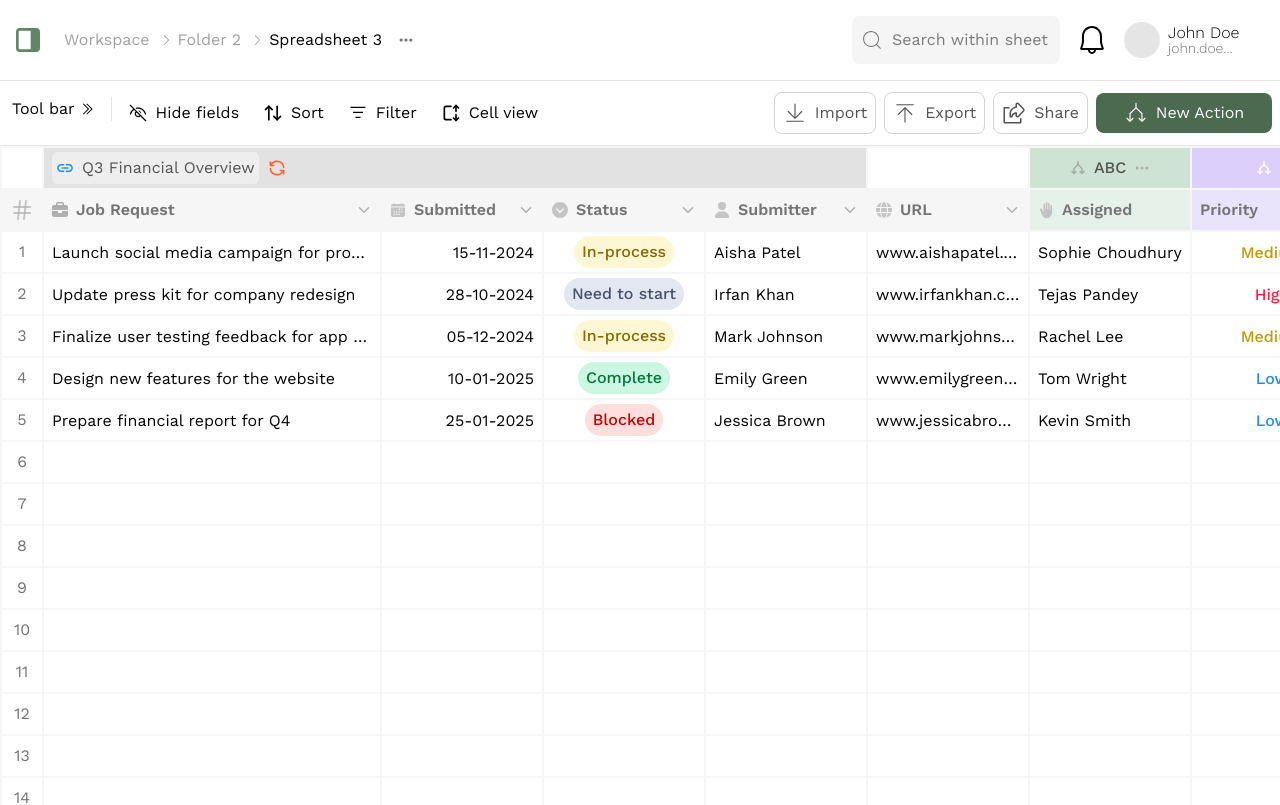
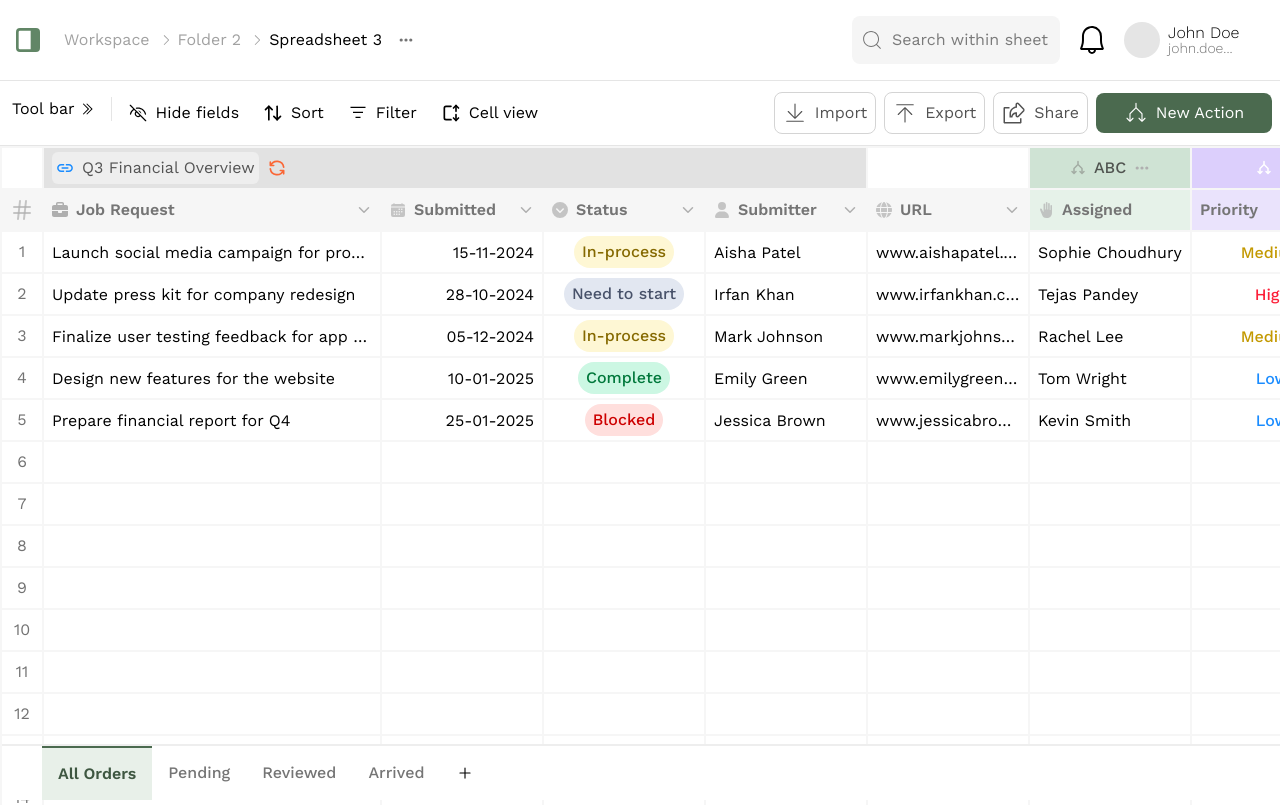
Before and after one commit to mflops/inscripts-assignment, a React (Vite) app: page / in a window 1280 px wide. Shown: the top 805 px of the page. Built offline with nearby package versions, Linux system fonts and the light colour scheme.

Commit message:
feat: add footer component

```diff
--- a/src/App.tsx
+++ b/src/App.tsx
@@ -1,12 +1,14 @@
 import Header from "./components/Header"
 import SpreadsheetTable from "./components/SpreadsheetTable"
 import Toolbar from "./components/Toolbar"
+import Footer from "./components/Footer"
 export default function App() {
   return (
-    <div>
+    <div className="min-h-screen flex flex-col">
       <Header />
       <Toolbar />
       <SpreadsheetTable />
+      <Footer />
     </div>
   )
 }
--- /dev/null
+++ b/src/components/Footer.tsx
@@ -0,0 +1,33 @@
+import { useState } from "react";
+import { IoAddOutline } from "react-icons/io5";
+import TabButton from "./TabButton";
+
+export default function Footer() {
+    const [activeTab, setActiveTab] = useState(0);
+
+    const handleAddTab = () => {
+        console.log("Add tab clicked!");
+        // Later: add logic to open a modal or create a new tab
+    };
+
+    return (
+        <footer className="bg-[#FFFFFF] w-full h-14 px-10 mx-[2px] fixed bottom-0 left-0 right-0 z-10 border-t-[#EEEEEE] border-t-2 flex flex-row items-center">
+            {["All Orders", "Pending", "Reviewed", "Arrived"].map((label, index) => (
+                <TabButton
+                    key={label}
+                    label={label}
+                    index={index}
+                    activeIndex={activeTab}
+                    onClick={() => setActiveTab(index)}
+                />
+            ))}
+
+            <button
+                className="h-full px-4 text-lg font-bold cursor-pointer"
+                onClick={handleAddTab}
+            >
+                <IoAddOutline />
+            </button>
+        </footer>
+    );
+}
--- a/src/components/SpreadsheetTable.tsx
+++ b/src/components/SpreadsheetTable.tsx
@@ -55,7 +55,7 @@ export default function SpreadsheetTable() {
     })
 
     return (
-        <div className="overflow-auto bg-[#F6F6F6]">
+        <div className="overflow-auto bg-[#F6F6F6] pb-16">
             <table>
                 <thead>
                     {table.getHeaderGroups().map((headerGroup) => (
--- /dev/null
+++ b/src/components/TabButton.tsx
@@ -0,0 +1,19 @@
+interface TabButtonProps {
+    label: string;
+    index: number;
+    activeIndex: number;
+    onClick: () => void;
+}
+
+export default function TabButton({ label, index, activeIndex, onClick }: TabButtonProps) {
+    const isActive = index === activeIndex;
+
+    return (
+        <button
+            className={`h-full px-4 ${isActive ? "bg-[#E8F0E9] border-t-2 border-t-[#4B6A4F] text-[#3E5741] font-semibold" : "text-[#757575] font-medium"}`}
+            onClick={onClick}
+        >
+            {label}
+        </button>
+    );
+}
```
